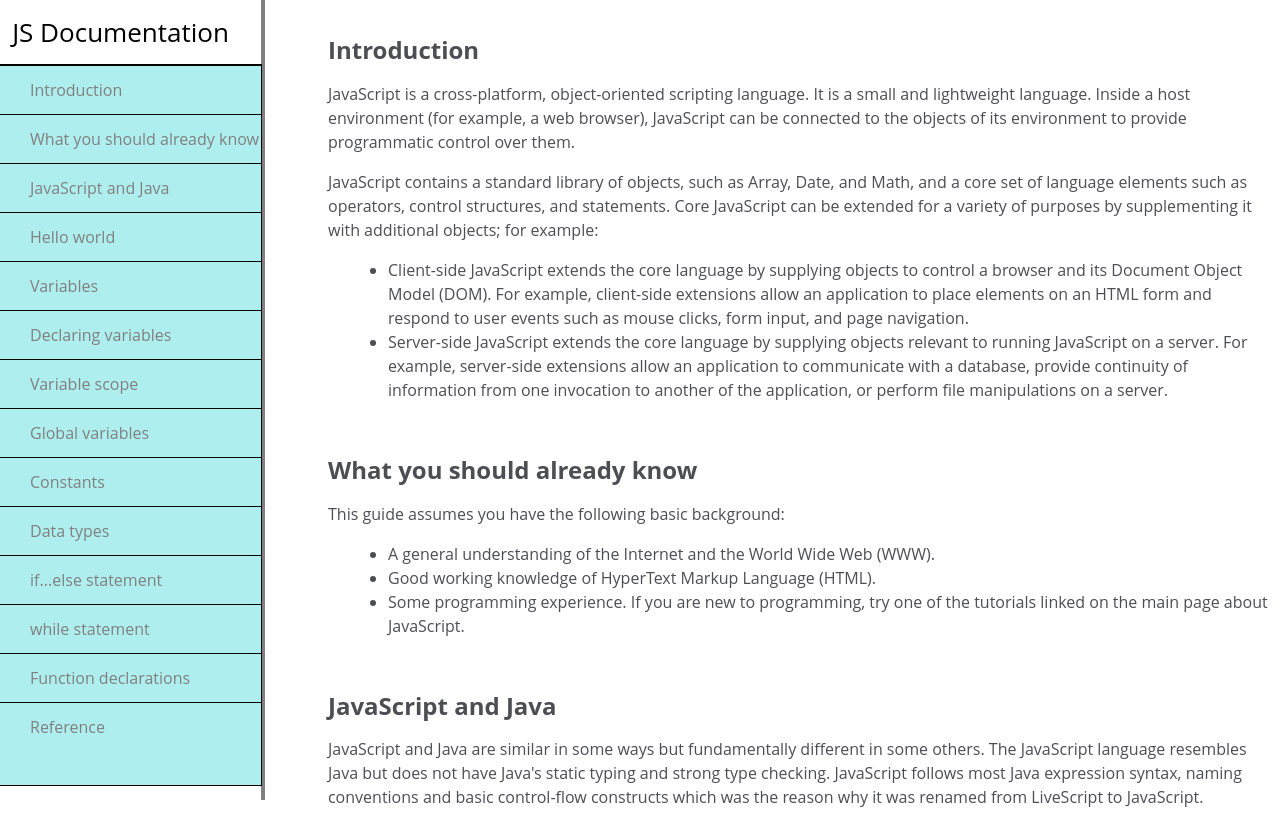
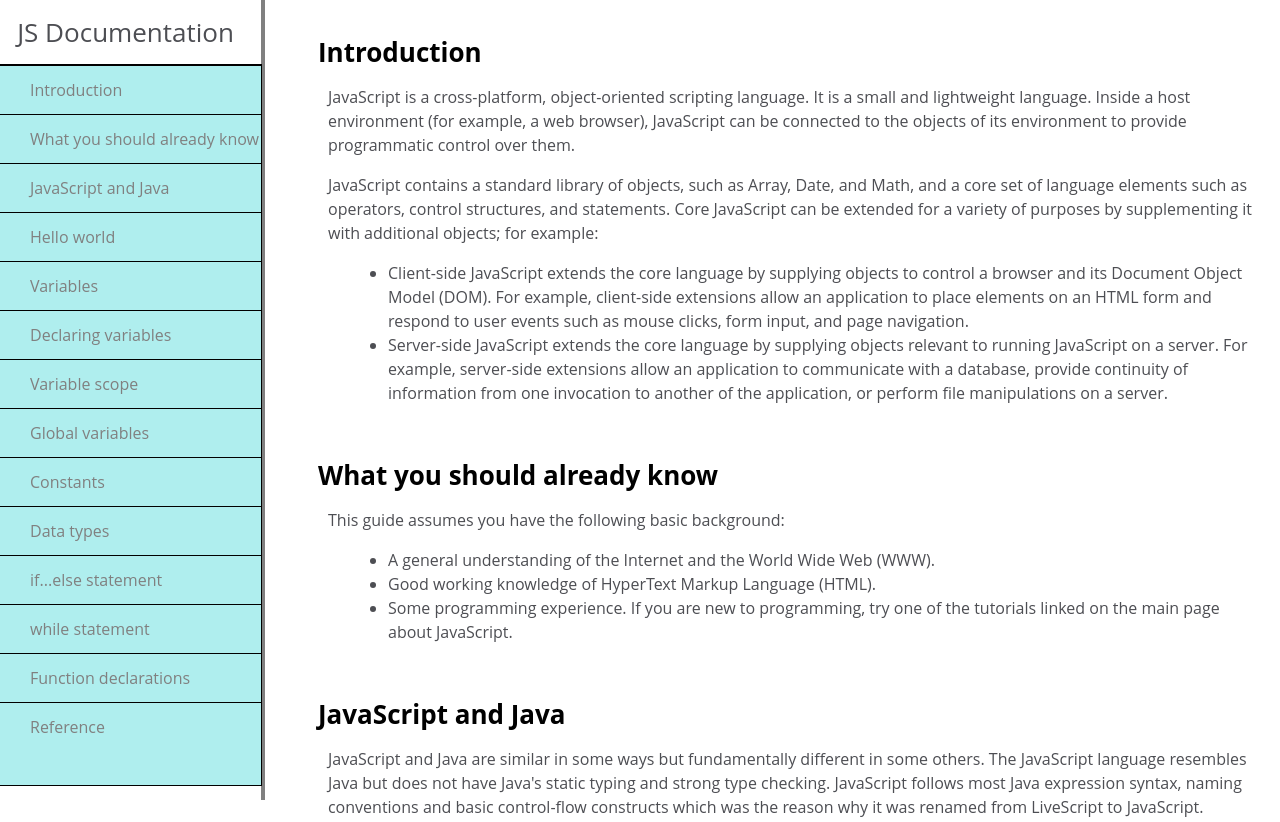
Before and after one commit to Pavel-Loban/work, a plain HTML site: page index.html in a window 1280 px wide. Shown: the top 822 px of the page. Drawn offline with Linux system fonts and the light colour scheme.

Commit message:
Update style.css

```diff
--- a/style.css
+++ b/style.css
@@ -5,7 +5,7 @@ body{
     line-height: 1.5em;
 }
 
-header{
+h2{
     color:black;
     font-size: 26px;
    margin-left: -10px;
@@ -46,7 +46,7 @@ header{
 }
 
 #main-doc{
-    position: absolute;
+
     margin-left: 310px;
     padding: 20px;
     margin-bottom: 110px;
@@ -56,7 +56,7 @@ header{
 
 
 .nav-ul{
-    background:paleturquoise;
+   background: #afeeee;
     display: block;
     overflow-y: auto;
     height: 207px;
@@ -72,7 +72,7 @@ header{
   padding-left: 2.5em;
   border-top: 1px solid black;
     text-decoration: none;
-    color:gray;
+    color: gray;
     display: block;
 }
 
@@ -95,7 +95,6 @@ header{
 
 code{
   padding: 0;
-
  }
 
 div{
```
Lines whose indentation alone changed are shown as unchanged.
